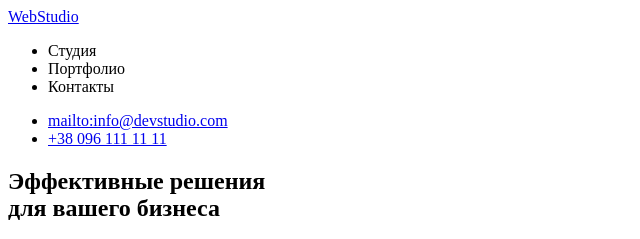
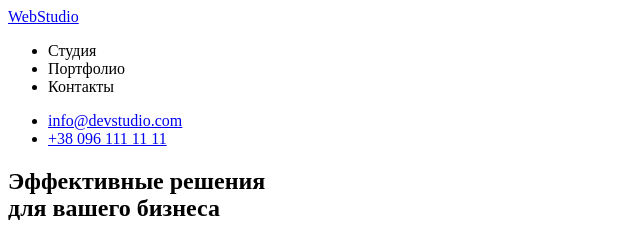
Before and after one commit to fenota-viktoriya/goit-markup-hw-01, a plain HTML site: page index.html in a window 1280 px wide. Shown: the top 239 px of the page, 0-640 px from the left. Drawn offline with Linux system fonts and the light colour scheme.

Commit message:
исправляет ошибку в контенте
удален лишний текст

```diff
--- a/index.html
+++ b/index.html
@@ -19,7 +19,7 @@
              </ul>
         </nav>
              <ul>
-                <li><a href="mailto:info@devstudio.com">mailto:info@devstudio.com</a></li>
+                <li><a href="mailto:info@devstudio.com">info@devstudio.com</a></li>
                 <li> <a href="tel:380961111111">+38 096 111 11 11</a></li>
             </ul>
     </header>
@@ -97,7 +97,7 @@
     WebStudio</a>
     <address>г.Киев, пр-т Леси Украинки, 26 <br/>
 
-       <a href="mailto:info@devstudio.com">mailto:info@devstudio.com</a> <br/>
+       <a href="mailto:info@devstudio.com">info@devstudio.com</a> <br/>
        <a href="tel:380961111111">+38 096 111 11 11</a>
     </address>
 
```
